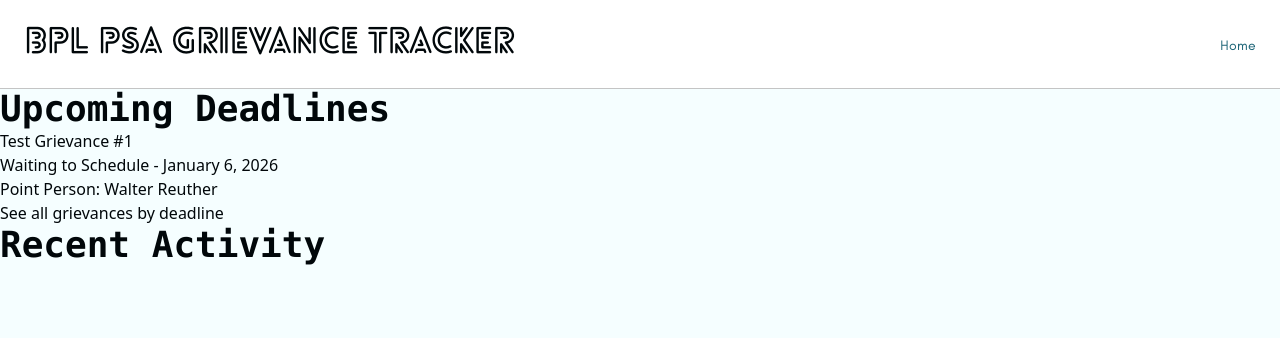
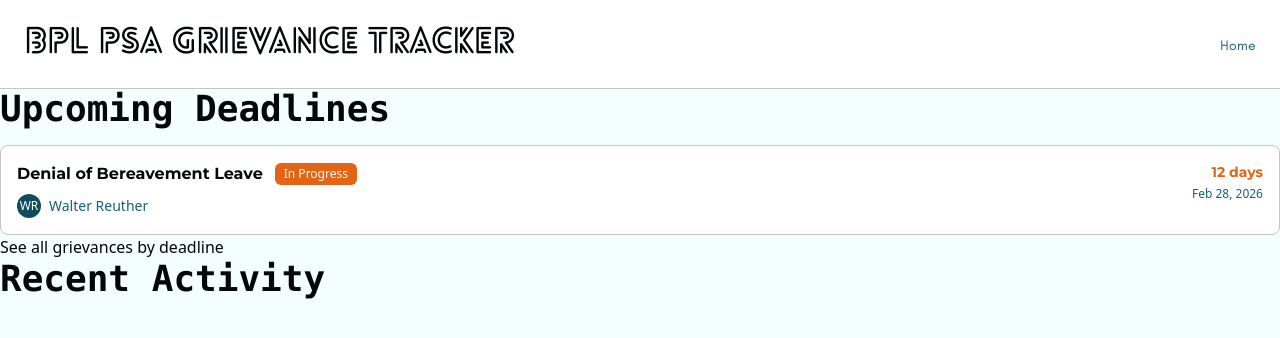
Before and after one commit to kmonahan/grievance-tracker, a Next.js app in the folder frontend/: page / in a window 1280 px wide. Shown: the top 338 px of the page. Built offline with nearby package versions, Linux system fonts and the light colour scheme.

Commit message:
Add component for upcoming deadline

```diff
--- /dev/null
+++ b/frontend/app/components/GrievanceDeadlineCard.tsx
@@ -0,0 +1,36 @@
+import Link from "next/link";
+
+export default function GrievanceDeadlineCard() {
+  return (
+    <Link href="/grievances/1">
+      <div className="group rounded-lg border border-border bg-card p-4 transition-all hover:border-accent hover:shadow-md">
+        <div className="flex items-start justify-between gap-4">
+          <div className="flex-1 space-y-2">
+            <div className="flex items-center gap-3">
+              <h3 className="font-subtitle font-semibold text-foreground">
+                Denial of Bereavement Leave
+              </h3>
+              <span className="inline-flex items-center rounded-md border border-transparent bg-accent px-2 py-0.5 text-xs font-medium text-accent-foreground">
+                In Progress
+              </span>
+            </div>
+            <div className="flex items-center gap-2 text-sm">
+              <span className="flex h-6 w-6 shrink-0 items-center justify-center overflow-hidden rounded-full bg-secondary text-xs text-secondary-foreground">
+                WR
+              </span>
+              <span className="text-muted-foreground">Walter Reuther</span>
+            </div>
+          </div>
+          <div className="text-right">
+            <div className="font-subtitle text-sm font-semibold text-accent">
+              12 days
+            </div>
+            <div className="mt-1 text-xs text-muted-foreground">
+              Feb 28, 2026
+            </div>
+          </div>
+        </div>
+      </div>
+    </Link>
+  );
+}
--- a/frontend/app/page.tsx
+++ b/frontend/app/page.tsx
@@ -1,3 +1,5 @@
+import GrievanceDeadlineCard from "./components/GrievanceDeadlineCard";
+
 export default function Home() {
   return (
     <main className="flex flex-col">
@@ -5,15 +7,9 @@ export default function Home() {
         <h2 className="text-4xl font-mono font-bold text-primary">
           Upcoming Deadlines
         </h2>
-        <ol>
+        <ol className="mt-4 space-y-3">
           <li>
-            <div>
-              <h3>
-                <a href="#">Test Grievance #1</a>
-              </h3>
-              <p>Waiting to Schedule - January 6, 2026</p>
-              <p>Point Person: Walter Reuther</p>
-            </div>
+            <GrievanceDeadlineCard />
           </li>
         </ol>
         <a href="#">See all grievances by deadline</a>
```
